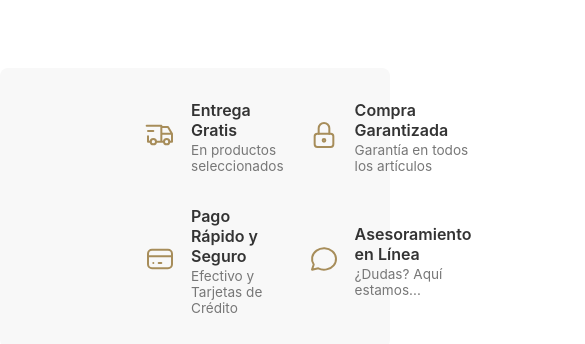
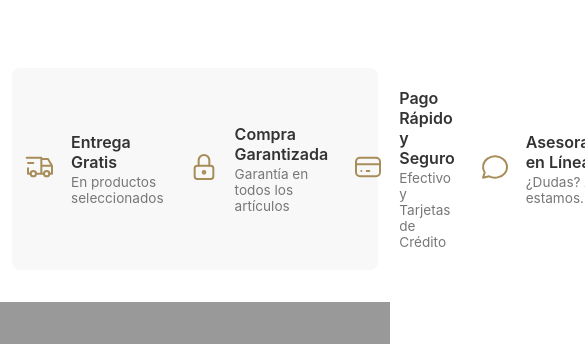
Before and after one commit to Javiermu97/impattopyproyect, a Next.js app: page / in a window 390 px wide. Shown: the part 1224-1568 px from the top of the page, 585 px wide, since content can reach past the window. Built offline with nearby package versions, Linux system fonts and the light colour scheme; no server answers; the database is empty.

Commit message:
Primer commit

```diff
--- a/app/globals.css
+++ b/app/globals.css
@@ -160,6 +160,7 @@ button { cursor: pointer; border: none; padding: 10px 20px; border-radius: 5px;
   max-width: 1200px;   /* Fondo limitado */
   padding: 2rem 8rem;  /* Espacio arriba, abajo y a los lados */
   border-radius: 8px;  /* Opcional: bordes redondeados */
+  box-sizing: border-box; /* <-- simplemente añadimos esta línea aquí */
 }
 
 /* El nuevo WRAPPER se encarga de centrar y limitar el ancho */
@@ -177,12 +178,25 @@ button { cursor: pointer; border: none; padding: 10px 20px; border-radius: 5px;
 }
 
 /* En pantallas pequeñas, el contenedor cambia a grid 2x2 */
-/* Tablet */
 @media (max-width: 992px) {
-  .info-banner-container {
-    display: grid;
-    grid-template-columns: repeat(2, 1fr);
-    gap: 2rem 1.5rem;
+  .info-banner-section {
+    width: calc(100% - 2rem);   /* 1rem de espacio a cada lado */
+    margin-left: auto;
+    margin-right: auto;
+    padding: 1.5rem 1rem;       /* padding lateral más chico */
+  }
+}
+
+@media (max-width: 768px) {
+  .info-banner-section {
+    width: calc(100% - 1.5rem); /* ~0.75rem por lado */
+    padding: 1.25rem 0.75rem;
+  }
+}
+
+@media (max-width: 992px) {
+  .info-banner-content-wrapper {
+    padding: 0; /* evita doble padding en pantallas pequeñas */
   }
 }
 
```
